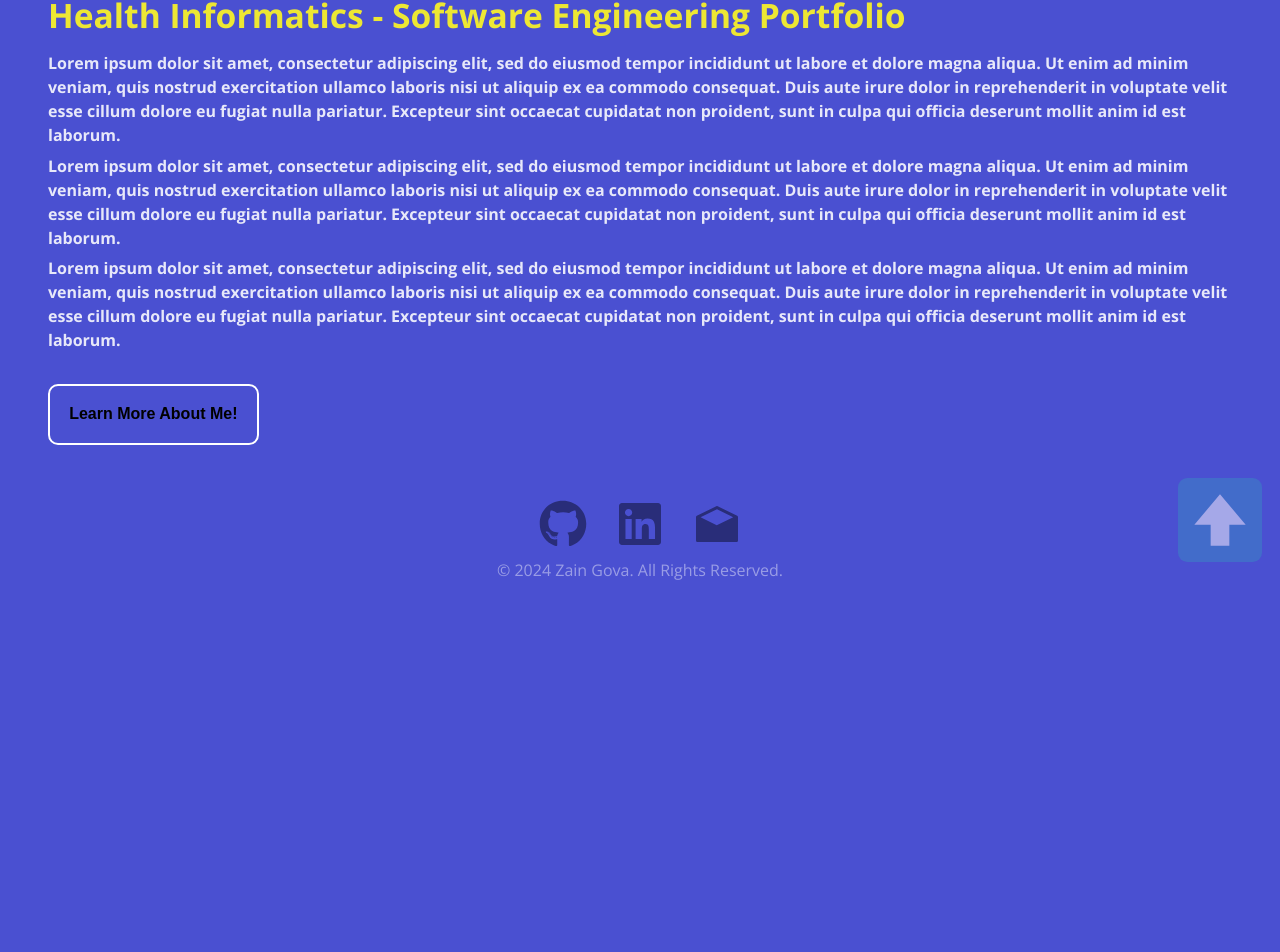
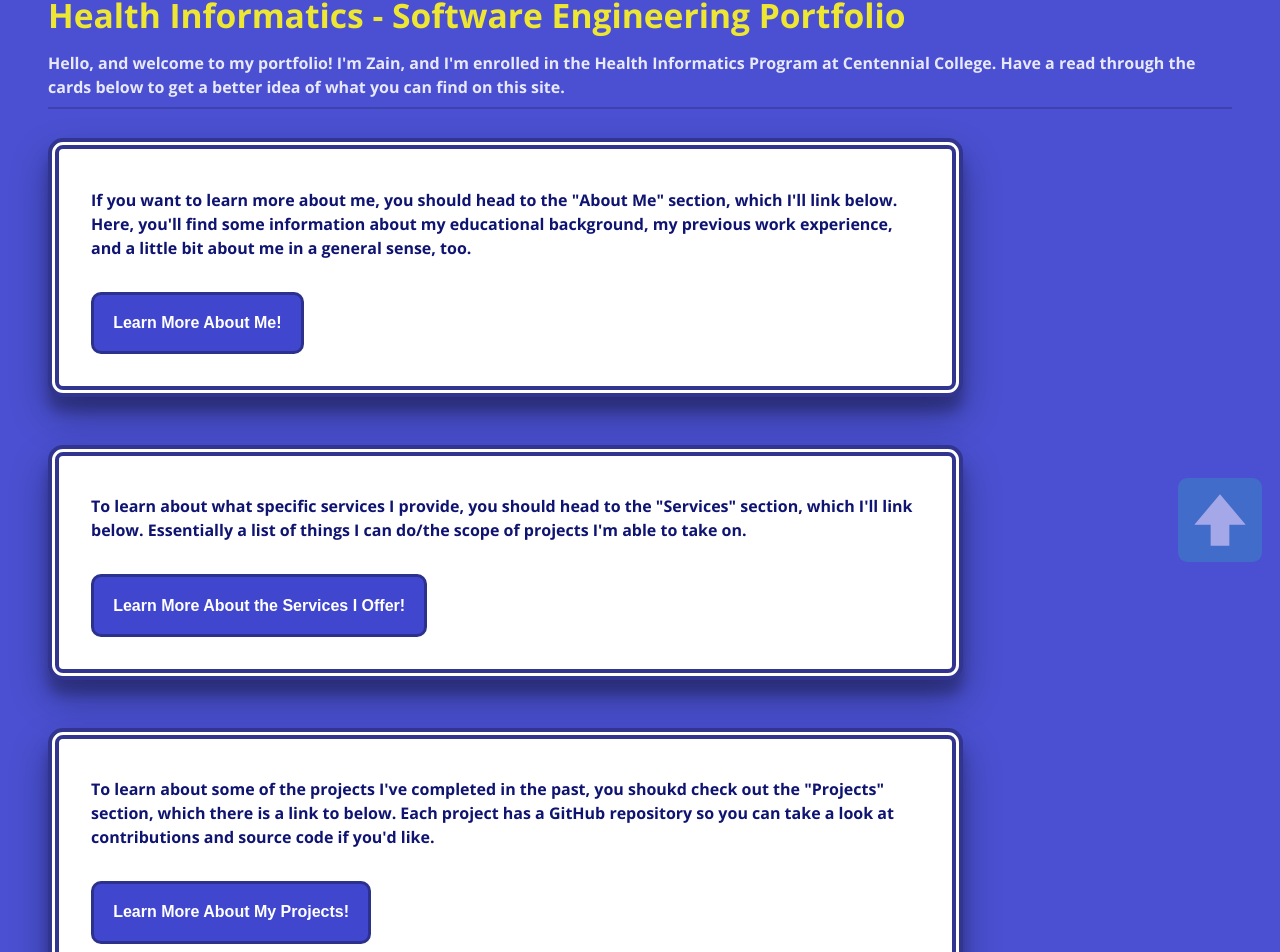
Before and after one commit to zaingova/Portfolio, a React (Vite) app: page / in a window 1280 px wide. Shown: the part 220-1172 px from the top of the page. Before the commit the page ends 830 px from the top, so only its background shows below. Built offline with nearby package versions, Linux system fonts and the light colour scheme; a web font is replaced by a local one.

Commit message:
finished all the main pages and added styling throughout

```diff
--- a/src/components/Home.jsx
+++ b/src/components/Home.jsx
@@ -2,37 +2,57 @@ import ToTopButton from "./ToTopButton"
 import Footer from "./Footer"
 import { socials } from "../data/socials"
 import { NavLink } from "react-router-dom"
+import scroll from "../utils/scroll"
 
 export default function Home() {
     return (
         <div className="content">
             <p className="headingLarge">Health Informatics - Software Engineering Portfolio</p>
-            <p className="heading">Lorem ipsum dolor sit amet, consectetur adipiscing elit,
-                sed do eiusmod tempor incididunt ut labore et dolore magna aliqua.
-                Ut enim ad minim veniam, quis nostrud exercitation ullamco laboris nisi ut
-                aliquip ex ea commodo consequat. Duis aute irure dolor in reprehenderit in
-                voluptate velit esse cillum dolore eu fugiat nulla pariatur. Excepteur sint
-                occaecat cupidatat non proident, sunt in culpa qui officia deserunt mollit
-                anim id est laborum.</p>
-                <p className="heading">Lorem ipsum dolor sit amet, consectetur adipiscing elit,
-                sed do eiusmod tempor incididunt ut labore et dolore magna aliqua.
-                Ut enim ad minim veniam, quis nostrud exercitation ullamco laboris nisi ut
-                aliquip ex ea commodo consequat. Duis aute irure dolor in reprehenderit in
-                voluptate velit esse cillum dolore eu fugiat nulla pariatur. Excepteur sint
-                occaecat cupidatat non proident, sunt in culpa qui officia deserunt mollit
-                anim id est laborum.</p>
-                <p className="heading">Lorem ipsum dolor sit amet, consectetur adipiscing elit,
-                sed do eiusmod tempor incididunt ut labore et dolore magna aliqua.
-                Ut enim ad minim veniam, quis nostrud exercitation ullamco laboris nisi ut
-                aliquip ex ea commodo consequat. Duis aute irure dolor in reprehenderit in
-                voluptate velit esse cillum dolore eu fugiat nulla pariatur. Excepteur sint
-                occaecat cupidatat non proident, sunt in culpa qui officia deserunt mollit
-                anim id est laborum.</p>
-            <NavLink to="/about" end className="nav-link nav-link-first">
-                <button className="download">Learn More About Me!</button>
-            </NavLink>
-            <ToTopButton/>
-            <Footer socials={socials}/>
+            <p className="heading">Hello, and welcome to my portfolio! I'm Zain, and I'm
+                enrolled in the Health Informatics Program at Centennial College. Have a read
+                through the cards below to get a better idea of what you can find on this site.
+            </p>
+            <hr className="hrLight"></hr>
+            <div className="linkCard">
+                <p className="headingDark">If you want to learn more about me, you should
+                    head to the "About Me" section, which I'll link below. Here, you'll
+                    find some information about my educational background, my previous
+                    work experience, and a little bit about me in a general sense, too.
+                </p>
+                <NavLink to="/about" end className="nav-link nav-link-first">
+                    <button className="redirect" onClick={scroll}>Learn More About Me!</button>
+                </NavLink>
+            </div>
+            <div className="linkCard">
+                <p className="headingDark">To learn about what specific services I provide,
+                    you should head to the "Services" section, which I'll link below. Essentially
+                    a list of things I can do/the scope of projects I'm able to take on.
+                </p>
+                <NavLink to="/services" end className="nav-link nav-link-first">
+                    <button className="redirect" onClick={scroll}>Learn More About the Services I Offer!</button>
+                </NavLink>
+            </div>
+            <div className="linkCard">
+                <p className="headingDark">To learn about some of the projects I've completed in
+                    the past, you shoukd check out the "Projects" section, which there is a link to
+                    below. Each project has a GitHub repository so you can take a look at
+                    contributions and source code if you'd like.
+                </p>
+                <NavLink to="/project" end className="nav-link nav-link-first">
+                    <button className="redirect" onClick={scroll}>Learn More About My Projects!</button>
+                </NavLink>
+            </div>
+            <div className="linkCard">
+                <p className="headingDark">If you'd like to contact me about anything, there
+                    are some links in the footer which you can use but on the "Contact" page,
+                    which I'll link below, there is also a built-in contact form.
+                </p>
+                <NavLink to="/contact" end className="nav-link nav-link-first">
+                    <button className="redirect" onClick={scroll}>Contact Me!</button>
+                </NavLink>
+            </div>
+            <ToTopButton />
+            <Footer socials={socials} />
         </div>
     )
 }
--- a/src/components/Project.jsx
+++ b/src/components/Project.jsx
@@ -7,7 +7,13 @@ export default function Project() {
     return(
         <div className="content">
             <p className="headingLarge">PROJECTS</p>
-            <hr className="dividerThin"></hr>
+            <p className="heading">
+                Below you'll find a short list of some projects I've worked on,
+                which use a variety of different frameworks and technologies. There
+                is a short description available on this site but if you want more details
+                there is a link to each project's repository as well.
+            </p>
+            <hr className="hrLight"></hr>
             <Projects/>
             <ToTopButton/>
             <Footer socials={socials}/>
--- a/src/components/Projects.jsx
+++ b/src/components/Projects.jsx
@@ -17,7 +17,7 @@ export default function Projects() {
                             <hr></hr>
                             <p className="subheading">{description}</p>
                             <a href={link} target="_blank">
-                                <button className="download">Take me to project repository!</button>
+                                <button className="download">Take me to the project repository!</button>
                             </a>
                         </div>
                         <br></br>
--- a/src/components/Services.jsx
+++ b/src/components/Services.jsx
@@ -5,9 +5,10 @@ import { socials } from "../data/socials"
 export default function Services() {
     return(
         <div className="content">
-            <p className="headingLarge italic">SERVICES</p>
+            <p className="headingLarge">SERVICES</p>
             <p className="heading">Itaque earum rerum hic tenetur a sapiente delectus, ut aut reiciendis
                  voluptatibus maiores alias consequatur aut perferendis doloribus asperiores repellat.</p>
+            <hr className="hrLight"></hr>
             <ToTopButton/>
             <Footer socials={socials}/>
         </div>
--- a/src/components/ToTopButton.jsx
+++ b/src/components/ToTopButton.jsx
@@ -1,22 +1,13 @@
 // ToTopButton.jsx - Zain Gova - 301018602 - September 22, 2024
 
 import React from 'react';
+import scroll from '../utils/scroll';
 const up = new URL('../assets/up.svg', import.meta.url).href
 const upSmall = new URL('../assets/up-small.svg', import.meta.url).href
 
-// resuable component that upon being clicked will scroll smoothly to the top of the page
 const ToTopButton = () => {
-    const scrollToTop = () => {
-        window.scrollTo({
-            top: 0,
-            behavior: 'smooth'
-        });
-    };
-
     return (
-        <>
-        <img src={upSmall} alt='up' className='back-to-top-small' onClick={scrollToTop}></img>
-        </>
+        <img src={upSmall} alt='up' className='back-to-top-small' onClick={scroll}></img>
     );
 };
 
--- a/src/index.css
+++ b/src/index.css
@@ -83,23 +83,6 @@ button:focus-visible {
   outline: 4px auto -webkit-focus-ring-color;
 }
 
-/*
-@media (prefers-color-scheme: light) {
-  :root {
-    color: #213547;
-    background-color: #ffffff;
-  }
-
-  a:hover {
-    color: #747bff;
-  }
-
-  button {
-    background-color: #f9f9f9;
-  }
-}
-*/
-
 nav {
   font-size: x-large;
 
@@ -127,6 +110,14 @@ nav {
   margin: 0.4em 0 0 0;
 }
 
+.headingDark {
+  color: #0f1471;
+  font-size: 1em;
+  font-weight: bolder;
+
+  margin: 0.4em 0 0 0;
+}
+
 .headingLarge {
   font-size: 2.1em;
   font-weight: bold;
@@ -138,6 +129,30 @@ nav {
 
 .italic {
   font-style: italic;
+}
+
+.contactForm {
+  width: 40%;
+  background-color: #4a50d1;
+  border: 11px double #292d79;
+  border-radius: 20px;
+  padding: 2em;
+  margin: 2em 0;
+  box-shadow: rgba(0, 0, 0, 0.3) 0px 19px 38px, rgba( 0, 0, 0, 0.22) 0px 15px 12px;
+}
+
+input, textarea {
+  width: 100%;
+  font-size: 13px;
+  background-color: #fff;
+  border: none;
+  color: black;
+  border: 3px solid #292d79;
+  border-radius: 5px;
+  padding: 0.2em;
+  max-width: 100%;
+  min-width: 100%;
+  font-family: "Open Sans", sans-serif;
 }
 
 .projectCard {
@@ -199,7 +214,7 @@ hr {
 }
 
 .resume {
-  width: 70%;
+  width: 75.5%;
   height: auto;
   margin: 0 auto 0.7em auto;
 
@@ -227,6 +242,48 @@ hr {
   border: 2px solid white;
   border-radius: 10px;
   background-color: #4a50d1;
+  cursor: pointer;
+}
+
+.redirect {
+  font-size: 1em;
+  font-weight: 600;
+  color: #ffffff;
+
+  margin: 2em 0;
+  padding: 1.2em;
+
+  transition: 0.7s ease;
+
+  border: 3px solid #2c318d;
+  border-radius: 10px;
+  background-color: #4047ce;
+}
+
+.pictureContainer {
+  display: flex;                /* Use flexbox for alignment */
+  justify-content: center;      /* Center the images horizontally */
+  gap: 20px;                    /* Add space between images */
+  flex-wrap: wrap;              /* Allow wrapping for smaller screens */
+}
+
+.photo {
+  border: 8px double #2c318d;
+  border-radius: 30px;
+  box-shadow: rgba(0, 0, 0, 0.3) 0px 19px 27px, rgba( 0, 0, 0, 0.22) 0px 15px 12px;
+
+}
+
+.redirect:hover {
+  border: 3px solid #31358f;
+  background-color: #31358f;
+  cursor: pointer;
+  box-shadow: rgba(60, 64, 67, 0.3) 0px 1px 2px 0px, rgba(60, 64, 67, 0.15) 0px 2px 6px 2px;
+}
+
+.hrLight {
+  border: 1px solid #3e43ab;
+  margin: 0.5em 0 1.8em 0;
 }
 
 .download:hover {
@@ -240,6 +297,16 @@ hr {
 .header-link {
   display: flex;
   align-items: center;
+}
+
+.linkCard {
+  width: 70%;
+  border: 11px double #31358f;
+  border-radius: 15px;
+  box-shadow: rgba(0, 0, 0, 0.3) 0px 19px 38px, rgba( 0, 0, 0, 0.22) 0px 15px 12px;
+  padding: 2em 2em 0 2em;
+  margin-bottom: 3em;
+  background-color: #fff;
 }
 
 .logo {
@@ -331,10 +398,14 @@ hr {
   }
 
   .projectCard {
-    width: 94.5%;
+    width: 92.3%;
   }
 
   .projectImg {
     width: 94.5%;
   }
+
+  .linkCard {
+    width: 91%;
+  }
 }
--- /dev/null
+++ b/src/utils/scroll.jsx
@@ -0,0 +1,9 @@
+// scroll.jsx - Zain Gova - 301018602 - September 22, 2024
+
+// reusable utility function that smoothly scrolls to the top of the page
+export default function() {
+    window.scrollTo({
+        top: 0,
+        behavior: 'smooth'
+    });
+}
```
Also changed, not shown: src/components/About.jsx (+29 -8 lines), src/components/Contact.jsx (+16 -6 lines), src/assets/portrait2.JPG (added), 1 other file (tests, documents, lock files or other folders).
